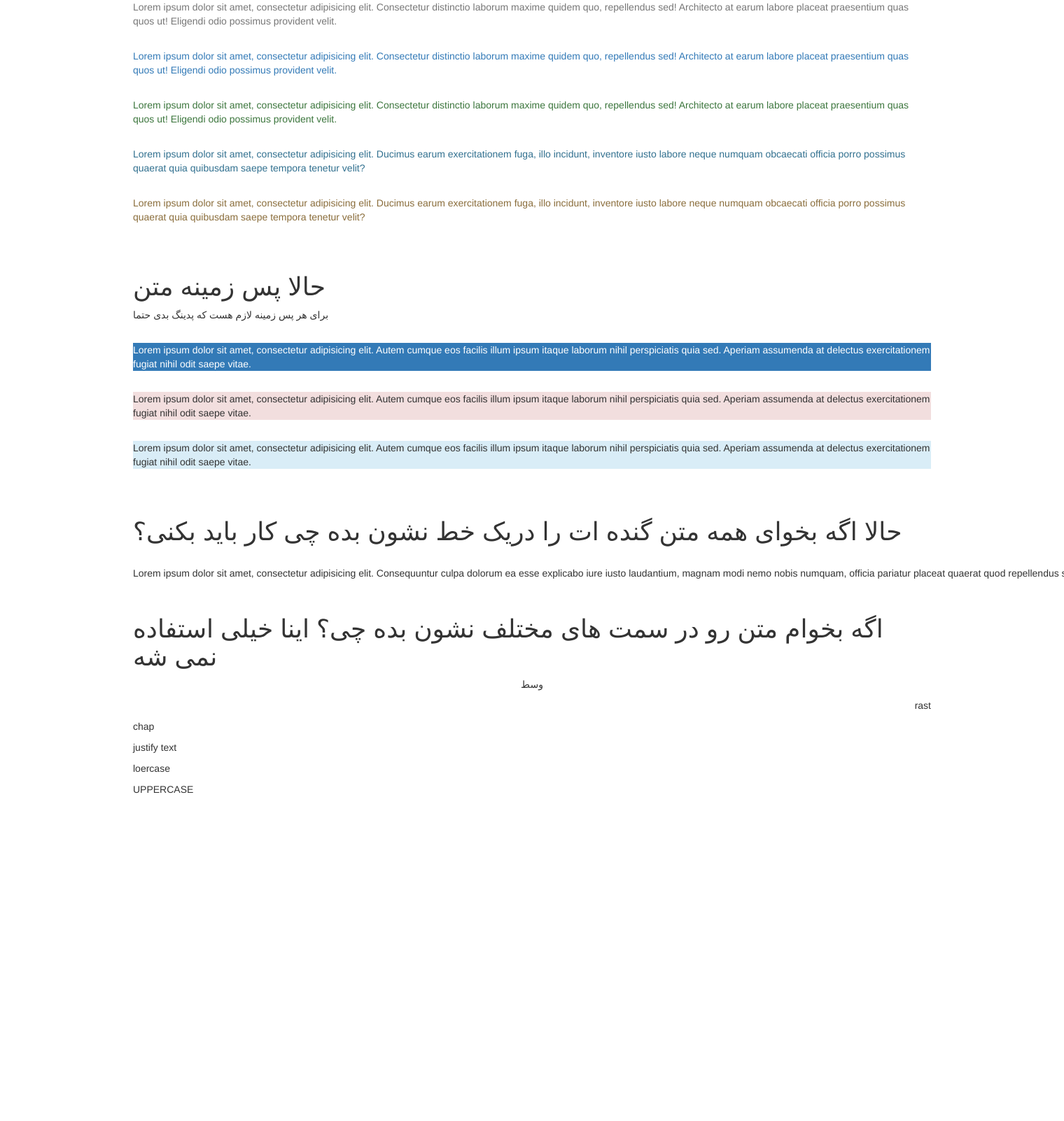
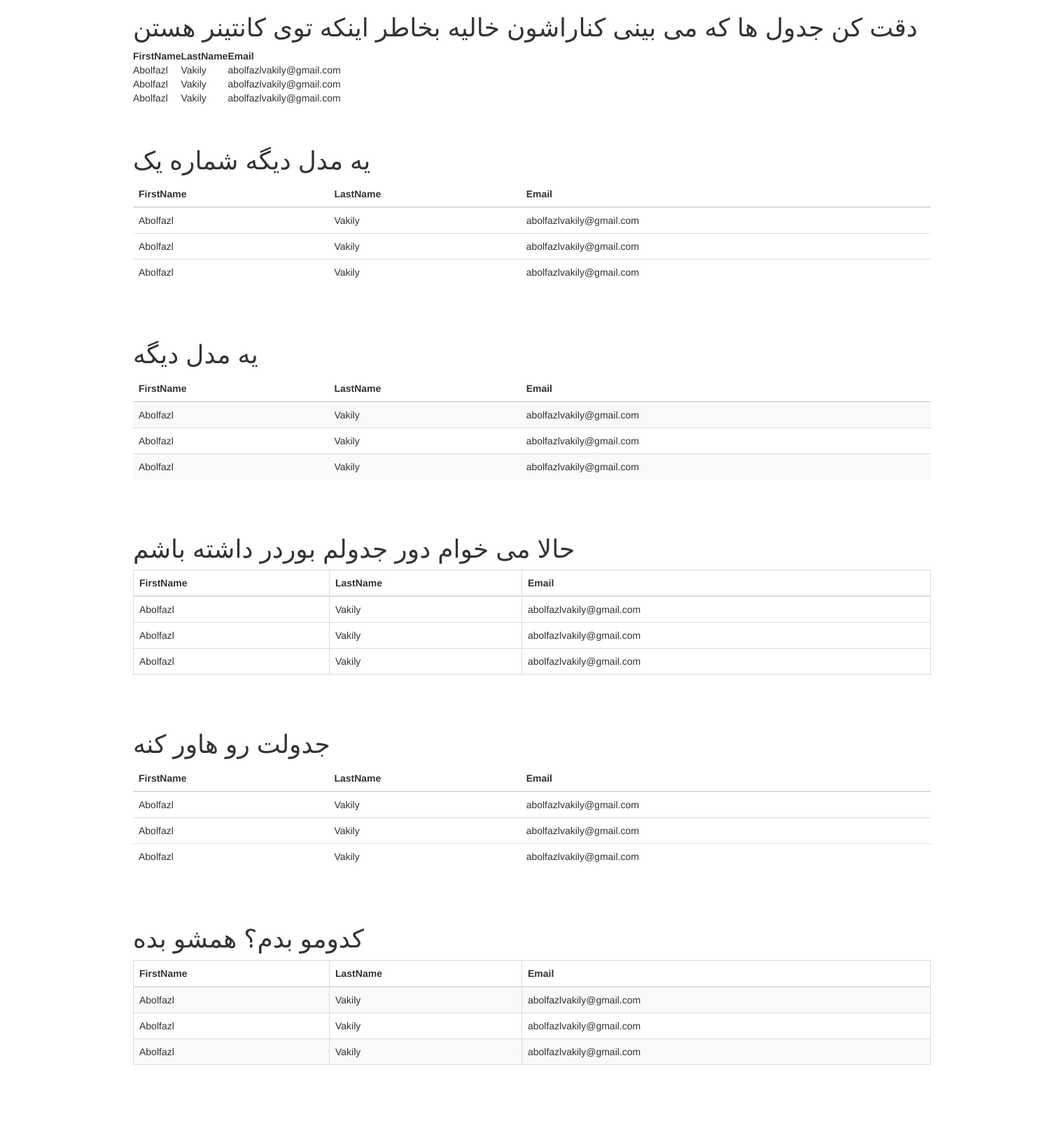
Before and after one commit to abolfazlvakily/BootstrapTraining, a Flask app: page / in a window 1520 px wide; the page is wider, and only the part inside the window is pictured. Shown: the top 1602 px of that part at 70% size. Before the commit the page ends 1134 px from the top of that part, so only its background shows below. Run offline with Flask 2, Linux system fonts and the light colour scheme; some libraries are stand-ins or nearby versions.

Commit message:
session 7 : table

```diff
--- a/templates/index.html
+++ b/templates/index.html
@@ -19,63 +19,257 @@
 </head>
 <body>
 <div class="container">
-    <p class="text-muted">Lorem ipsum dolor sit amet, consectetur adipisicing elit. Consectetur distinctio laborum
-        maxime quidem quo,
-        repellendus sed! Architecto at earum labore placeat praesentium quas quos ut! Eligendi odio possimus provident
-        velit.</p>
-    <br>
-    <p class="text-primary">Lorem ipsum dolor sit amet, consectetur adipisicing elit. Consectetur distinctio laborum
-        maxime quidem quo,
-        repellendus sed! Architecto at earum labore placeat praesentium quas quos ut! Eligendi odio possimus provident
-        velit.</p>
-    <br>
-    <p class="text-success">Lorem ipsum dolor sit amet, consectetur adipisicing elit. Consectetur distinctio laborum
-        maxime quidem quo,
-        repellendus sed! Architecto at earum labore placeat praesentium quas quos ut! Eligendi odio possimus provident
-        velit.</p>
-    <br>
-    <p class="text-info">Lorem ipsum dolor sit amet, consectetur adipisicing elit. Ducimus earum exercitationem fuga,
-        illo incidunt,
-        inventore iusto labore neque numquam obcaecati officia porro possimus quaerat quia quibusdam saepe tempora
-        tenetur velit?</p>
-    <br>
-    <p class="text-warning">Lorem ipsum dolor sit amet, consectetur adipisicing elit. Ducimus earum exercitationem fuga,
-        illo incidunt,
-        inventore iusto labore neque numquam obcaecati officia porro possimus quaerat quia quibusdam saepe tempora
-        tenetur velit?</p>
+    <h1>دقت کن جدول ها که می بینی کناراشون خالیه بخاطر اینکه توی کانتینر هستن</h1>
+    <table>
+        <thead>
+        <!-- همه عنوان های متنی در این جا قرار می گیرند -->
+        <th>FirstName</th>
+        <th>LastName</th>
+        <th>Email</th>
+        </thead>
+        <tbody>
+        <!-- tr bara har radif -->
+        <!-- be eza har th then td -->
+        <tr>
+            <td>Abolfazl</td>
+            <td>Vakily</td>
+            <td>abolfazlvakily@gmail.com</td>
+        </tr>
+        <tr>
+            <td>Abolfazl</td>
+            <td>Vakily</td>
+            <td>abolfazlvakily@gmail.com</td>
+        </tr>
+        <tr>
+            <td>Abolfazl</td>
+            <td>Vakily</td>
+            <td>abolfazlvakily@gmail.com</td>
+        </tr>
+        </tbody>
+    </table>
     <br>
     <br>
-    <h1>حالا پس زمینه متن</h1>
-    <p>برای هر پس زمینه لازم هست که پدینگ بدی حتما</p>
-    <br>
-    <p class="bg-primary">Lorem ipsum dolor sit amet, consectetur adipisicing elit. Autem cumque eos facilis illum ipsum
-        itaque laborum nihil perspiciatis quia sed. Aperiam assumenda at delectus exercitationem fugiat nihil odit saepe
-        vitae. </p>
-    <br>
-    <p class="bg-danger">Lorem ipsum dolor sit amet, consectetur adipisicing elit. Autem cumque eos facilis illum ipsum
-        itaque laborum nihil perspiciatis quia sed. Aperiam assumenda at delectus exercitationem fugiat nihil odit saepe
-        vitae. </p>
-    <br>
-    <p class="bg-info">Lorem ipsum dolor sit amet, consectetur adipisicing elit. Autem cumque eos facilis illum ipsum
-        itaque laborum nihil perspiciatis quia sed. Aperiam assumenda at delectus exercitationem fugiat nihil odit saepe
-        vitae. </p>
+    <h1>یه مدل دیگه شماره یک</h1>
+    <!-- ------------------------------------------------------------------------------------------------- -->
+    <table class="table">
+        <thead>
+        <!-- همه عنوان های متنی در این جا قرار می گیرند -->
+        <th>FirstName</th>
+        <th>LastName</th>
+        <th>Email</th>
+        </thead>
+        <tbody>
+        <!-- tr bara har radif -->
+        <!-- be eza har th then td -->
+        <tr>
+            <td>Abolfazl</td>
+            <td>Vakily</td>
+            <td>abolfazlvakily@gmail.com</td>
+        </tr>
+        <tr>
+            <td>Abolfazl</td>
+            <td>Vakily</td>
+            <td>abolfazlvakily@gmail.com</td>
+        </tr>
+        <tr>
+            <td>Abolfazl</td>
+            <td>Vakily</td>
+            <td>abolfazlvakily@gmail.com</td>
+        </tr>
+        </tbody>
+    </table>
     <br>
     <br>
-    <h1>حالا اگه بخوای همه متن گنده ات را دریک خط نشون بده چی کار باید بکنی؟</h1>
+    <h1>یه مدل دیگه</h1>
+    <!-- ------------------------------------------------------------------------------------------------- -->
+    <table class="table table-striped">
+        <thead>
+        <!-- همه عنوان های متنی در این جا قرار می گیرند -->
+        <th>FirstName</th>
+        <th>LastName</th>
+        <th>Email</th>
+        </thead>
+        <tbody>
+        <!-- tr bara har radif -->
+        <!-- be eza har th then td -->
+        <tr>
+            <td>Abolfazl</td>
+            <td>Vakily</td>
+            <td>abolfazlvakily@gmail.com</td>
+        </tr>
+        <tr>
+            <td>Abolfazl</td>
+            <td>Vakily</td>
+            <td>abolfazlvakily@gmail.com</td>
+        </tr>
+        <tr>
+            <td>Abolfazl</td>
+            <td>Vakily</td>
+            <td>abolfazlvakily@gmail.com</td>
+        </tr>
+        </tbody>
+    </table>
     <br>
-    <p class="text-nowrap">Lorem ipsum dolor sit amet, consectetur adipisicing elit. Consequuntur culpa dolorum ea esse
-        explicabo iure iusto laudantium, magnam modi nemo nobis numquam, officia pariatur placeat quaerat quod
-        repellendus sunt suscipit?</p>
     <br>
-    <h1>اگه بخوام متن رو در سمت های مختلف نشون بده چی؟ اینا خیلی استفاده نمی شه </h1>
-    <p class="text-center">وسط</p>
-    <p class="text-right">rast</p>
-    <p class="text-left">chap</p>
-    <p class="text-justify">justify text</p>
-    <p class="text-lowercase">loercase</p>
-    <p class="text-uppercase">uppercase</p>
+    <h1>حالا می خوام دور جدولم بوردر داشته باشم</h1>
+    <!-- ------------------------------------------------------------------------------------------------- -->
+    <table class="table table-bordered">
+        <thead>
+        <!-- همه عنوان های متنی در این جا قرار می گیرند -->
+        <th>FirstName</th>
+        <th>LastName</th>
+        <th>Email</th>
+        </thead>
+        <tbody>
+        <!-- tr bara har radif -->
+        <!-- be eza har th then td -->
+        <tr>
+            <td>Abolfazl</td>
+            <td>Vakily</td>
+            <td>abolfazlvakily@gmail.com</td>
+        </tr>
+        <tr>
+            <td>Abolfazl</td>
+            <td>Vakily</td>
+            <td>abolfazlvakily@gmail.com</td>
+        </tr>
+        <tr>
+            <td>Abolfazl</td>
+            <td>Vakily</td>
+            <td>abolfazlvakily@gmail.com</td>
+        </tr>
+        </tbody>
+    </table>
+    <br>
+    <br>
+    <!-- ------------------------------------------------------------------------------------------------- -->
+    <h1>جدولت رو هاور کنه</h1>
+    <table class="table table-hover">
+        <thead>
+        <!-- همه عنوان های متنی در این جا قرار می گیرند -->
+        <th>FirstName</th>
+        <th>LastName</th>
+        <th>Email</th>
+        </thead>
+        <tbody>
+        <!-- tr bara har radif -->
+        <!-- be eza har th then td -->
+        <tr>
+            <td>Abolfazl</td>
+            <td>Vakily</td>
+            <td>abolfazlvakily@gmail.com</td>
+        </tr>
+        <tr>
+            <td>Abolfazl</td>
+            <td>Vakily</td>
+            <td>abolfazlvakily@gmail.com</td>
+        </tr>
+        <tr>
+            <td>Abolfazl</td>
+            <td>Vakily</td>
+            <td>abolfazlvakily@gmail.com</td>
+        </tr>
+        </tbody>
+    </table>
+    <br>
+    <br>
+    <!-- ------------------------------------------------------------------------------------------------- -->
+    <h1>کدومو بدم؟ همشو بده</h1>
+    <table class="table table-bordered table-hover table-striped">
+        <thead>
+        <!-- همه عنوان های متنی در این جا قرار می گیرند -->
+        <th>FirstName</th>
+        <th>LastName</th>
+        <th>Email</th>
+        </thead>
+        <tbody>
+        <!-- tr bara har radif -->
+        <!-- be eza har th then td -->
+        <tr>
+            <td>Abolfazl</td>
+            <td>Vakily</td>
+            <td>abolfazlvakily@gmail.com</td>
+        </tr>
+        <tr>
+            <td>Abolfazl</td>
+            <td>Vakily</td>
+            <td>abolfazlvakily@gmail.com</td>
+        </tr>
+        <tr>
+            <td>Abolfazl</td>
+            <td>Vakily</td>
+            <td>abolfazlvakily@gmail.com</td>
+        </tr>
+        </tbody>
+    </table>
+    <br>
+    <br>
+    <!-- ------------------------------------------------------------------------------------------------- -->
+    <h1>یه چیز جالب</h1>
+    <p>condensed sel pading ro bar midare ya feshorde ta misheh</p>
+    <br>
+    <table class="table table-condensed">
+        <thead>
+        <!-- همه عنوان های متنی در این جا قرار می گیرند -->
+        <th>FirstName</th>
+        <th>LastName</th>
+        <th>Email</th>
+        </thead>
+        <tbody>
+        <!-- tr bara har radif -->
+        <!-- be eza har th then td -->
+        <tr>
+            <td>Abolfazl</td>
+            <td>Vakily</td>
+            <td>abolfazlvakily@gmail.com</td>
+        </tr>
+        <tr>
+            <td>Abolfazl</td>
+            <td>Vakily</td>
+            <td>abolfazlvakily@gmail.com</td>
+        </tr>
+        <tr>
+            <td>Abolfazl</td>
+            <td>Vakily</td>
+            <td>abolfazlvakily@gmail.com</td>
+        </tr>
+        </tbody>
+    </table>
+    <br>
+    <br>
+    <!-- ------------------------------------------------------------------------------------------------- -->
+    <h1>چجوری رنگ بدم؟</h1>>
+    <table class="table table-bordered">
+        <thead>
+        <!-- همه عنوان های متنی در این جا قرار می گیرند -->
+        <th>FirstName</th>
+        <th>LastName</th>
+        <th>Email</th>
+        </thead>
+        <tbody>
+        <!-- tr bara har radif -->
+        <!-- be eza har th then td -->
+        <tr class="info">
+            <td>Abolfazl</td>
+            <td>Vakily</td>
+            <td>abolfazlvakily@gmail.com</td>
+        </tr>
+        <tr class="warning">
+            <td>Abolfazl</td>
+            <td>Vakily</td>
+            <td>abolfazlvakily@gmail.com</td>
+        </tr>
+        <tr class="active">
+            <td>Abolfazl</td>
+            <td>Vakily</td>
+            <td>abolfazlvakily@gmail.com</td>
+        </tr>
+        </tbody>
+    </table>
+    <br>
+    <br>
 </div>
-
+table table-striped
 <!-- jQuery (necessary for Bootstrap's JavaScript plugins) -->
 <script src="{{ url_for("static",filename= "js/jquery.min.js") }}"></script>
 <!-- Include all compiled plugins (below), or include individual files as needed -->
```
